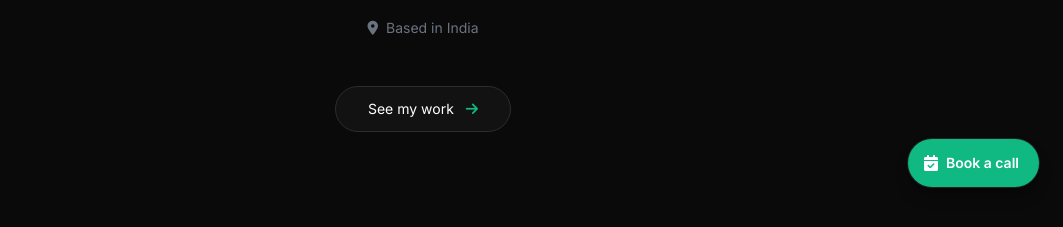
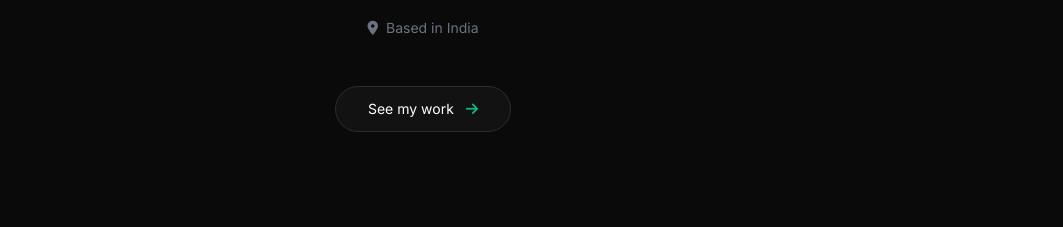
Before and after one commit to dvdagreat/dvdagreat.github.io, a plain HTML site: page index.html in a window 1280 px wide. Shown: the part 589-816 px from the top of the page, without its empty margins (217-1280 px from the left). Drawn offline with nearby package versions, Linux system fonts and the light colour scheme.

Commit message:
Revert "feature: add topmate link"
This reverts commit 1f874606f29d9a7fbc3671044d6bef50f429a00a.

```diff
--- a/index.html
+++ b/index.html
@@ -727,17 +727,6 @@
       </div>
     </main>
 
-    <a
-      href="https://topmate.io/divyesh_ladva"
-      target="_blank"
-      rel="noopener noreferrer"
-      class="fixed right-0 top-1/2 -translate-y-1/2 rounded-l-full pl-3 pr-2.5 py-3 md:top-auto md:bottom-6 md:right-6 md:translate-y-0 md:rounded-full md:pl-4 md:pr-5 z-30 flex items-center gap-2 bg-accent hover:bg-accent-hover text-white shadow-lg shadow-black/40 ring-1 ring-white/10 transition-all duration-300 hover:-translate-x-0.5 md:hover:-translate-x-0 md:hover:-translate-y-0.5 hover:shadow-accent/40"
-      title="Book a 1:1 call with me on Topmate"
-    >
-      <i class="fas fa-calendar-check text-base"></i>
-      <span class="text-sm font-semibold whitespace-nowrap">Book a call</span>
-    </a>
-
     <script>
       function switchTab(tabId) {
         // Hide all tab contents
```
